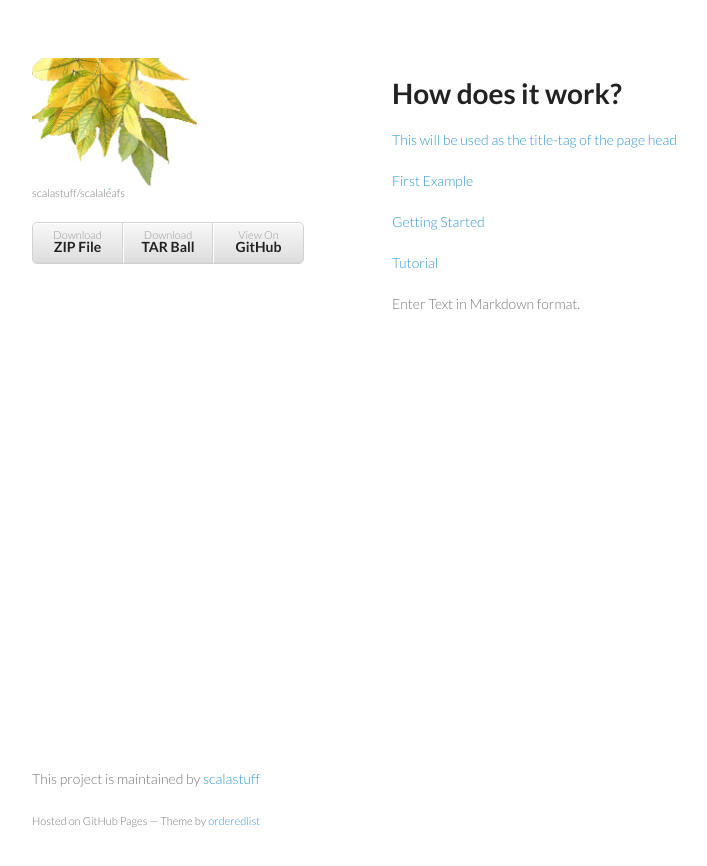
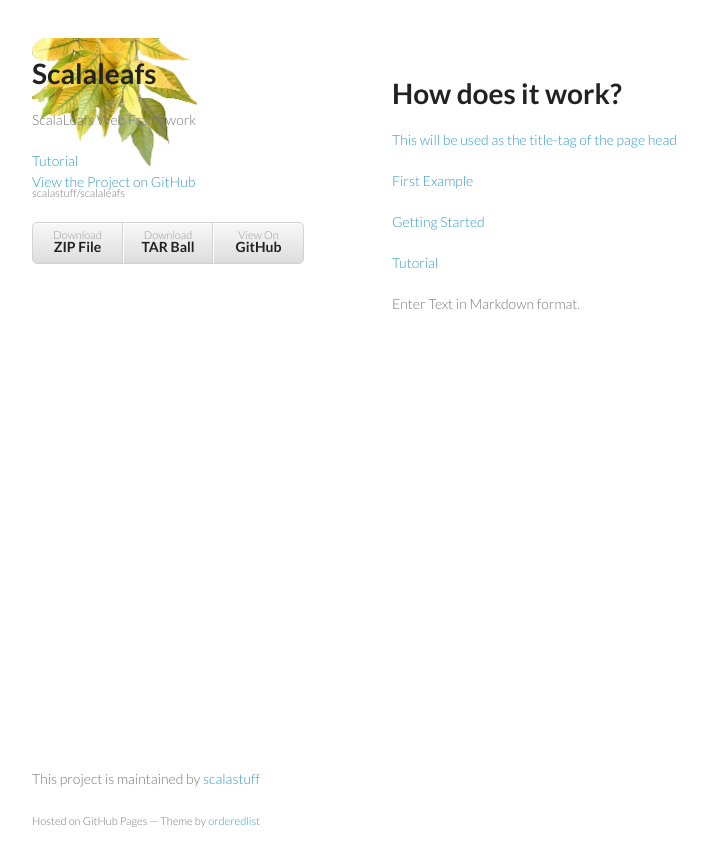
Before and after one commit to scalastuff/scalaleafs, a Jekyll site: the page built from index.md, in a window 1280 px wide. Shown: the top 866 px of the page, without its empty margins (128-835 px from the left). Built offline with Jekyll 4.4.1, drawn with Linux system fonts in a browser that asks for light colours.

Commit message:
Updated _layouts/default.html

```diff
--- a/_layouts/default.html
+++ b/_layouts/default.html
@@ -15,7 +15,7 @@
   <body>
     <div class="wrapper">
       <header>
-        <img style="position:absolute;top:0;left:0" width="170px" height="130px" src="/img/leafs-autumn.jpg"/>
+        <img style="position:absolute;top:-20px;left:0;z-index:-10" width="170px" height="130px" src="/img/leafs-autumn.jpg"/>
         <h1>Scalaleafs</h1>
         <p>ScalaLeafs Web Framework</p>
 
```
